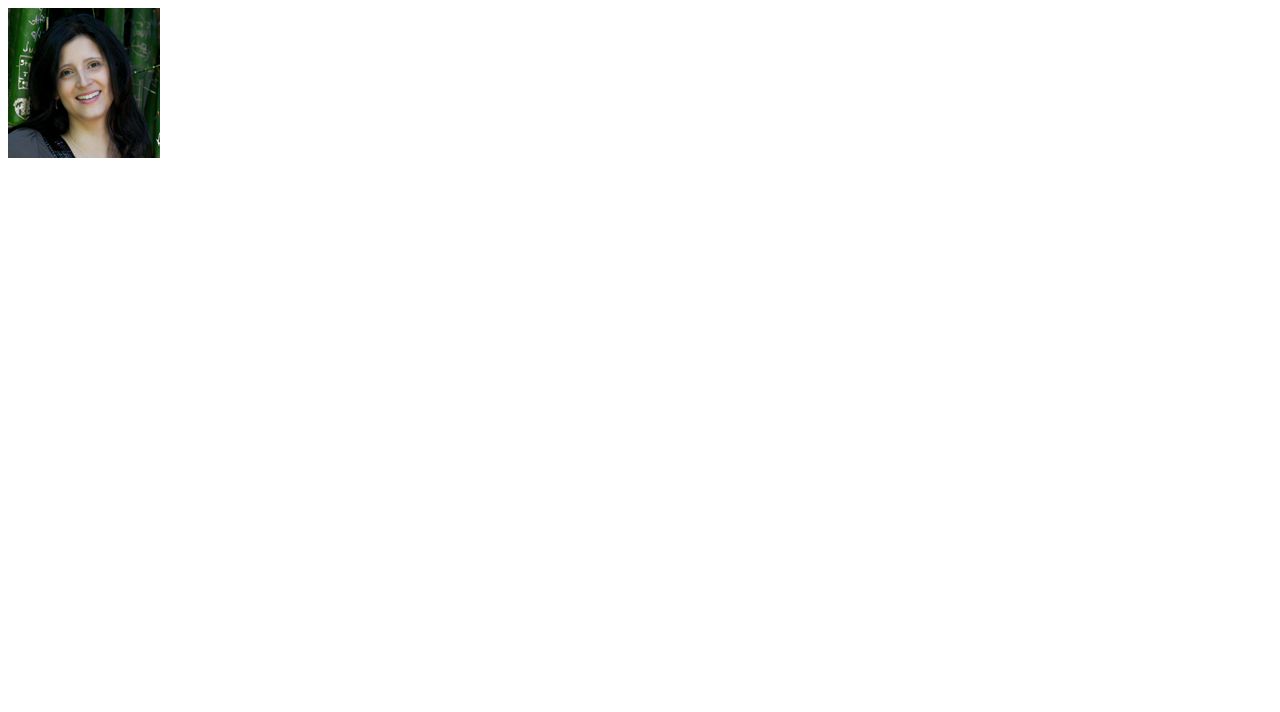
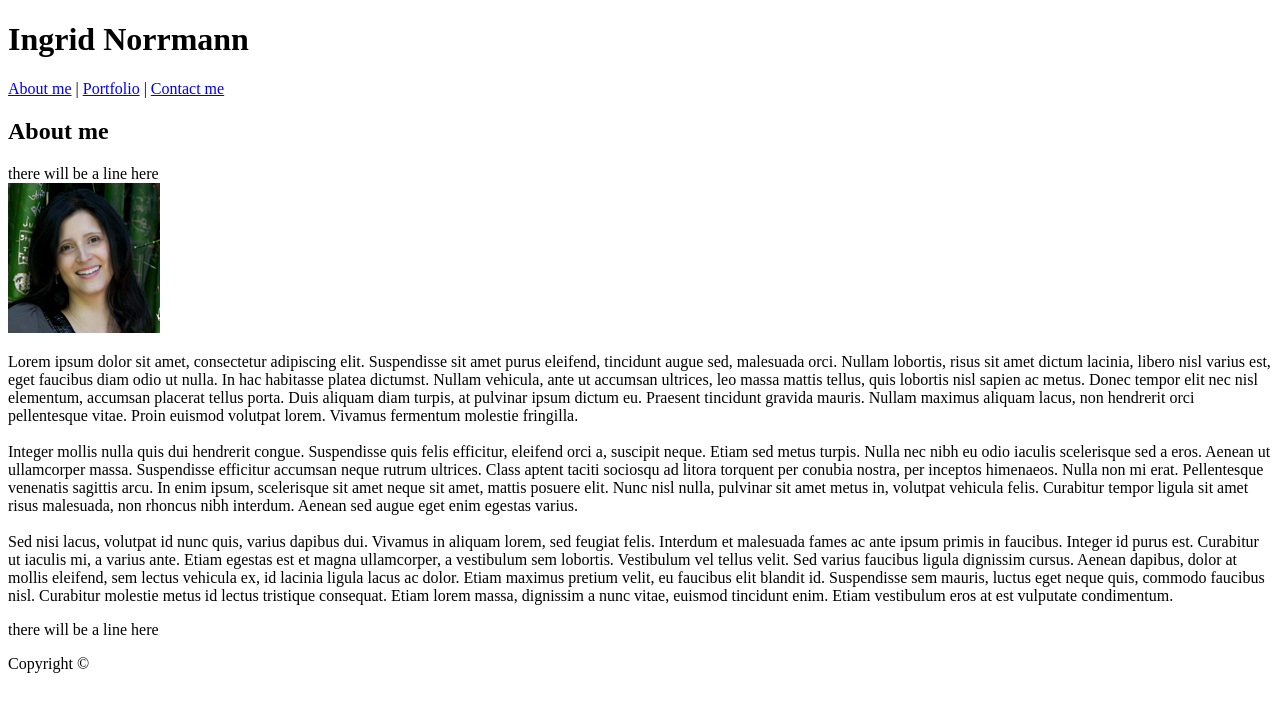
Before and after one commit to inorrmann/Basic-Portfolio, a plain HTML site: page index.html in a window 1280 px wide. Drawn offline with Linux system fonts and the light colour scheme.

Commit message:
all content added to About page

```diff
--- a/index.html
+++ b/index.html
@@ -9,11 +9,52 @@
 </head>
 
 <body>
+    <!-- Header that will be duplicated in every page with the navigation bar -->
+    <header>
+        <h1>Ingrid Norrmann</h1>
+        <nav>
+            <a href="index.html">About me</a>   |
+            <a href="portfolio.html">Portfolio</a>   |
+            <a href="contact.html">Contact me</a>
 
-<div class="container">
+        </nav>
+    </header>
 
-    <img id="box" src="assets/images/headshot.jpg">
-</div>
+    <!-- Main content -->
+    <div class="container">
+
+        <!-- Title of this page -->
+        <section>
+            <h2> About me </h2>
+
+            <section id="title-line">
+                there will be a line here
+            </section>
+        </section>
+
+        <!-- Main content of this page -->
+        <section>
+            <img id="box" src="assets/images/headshot.jpg" alt="headshot">
+
+            <p>Lorem ipsum dolor sit amet, consectetur adipiscing elit. Suspendisse sit amet purus eleifend, tincidunt augue sed, malesuada orci. Nullam lobortis, risus sit amet dictum lacinia, libero nisl varius est, eget faucibus diam odio ut nulla. In hac habitasse platea dictumst. Nullam vehicula, ante ut accumsan ultrices, leo massa mattis tellus, quis lobortis nisl sapien ac metus. Donec tempor elit nec nisl elementum, accumsan placerat tellus porta. Duis aliquam diam turpis, at pulvinar ipsum dictum eu. Praesent tincidunt gravida mauris. Nullam maximus aliquam lacus, non hendrerit orci pellentesque vitae. Proin euismod volutpat lorem. Vivamus fermentum molestie fringilla. <br><br>
+
+                Integer mollis nulla quis dui hendrerit congue. Suspendisse quis felis efficitur, eleifend orci a, suscipit neque. Etiam sed metus turpis. Nulla nec nibh eu odio iaculis scelerisque sed a eros. Aenean ut ullamcorper massa. Suspendisse efficitur accumsan neque rutrum ultrices. Class aptent taciti sociosqu ad litora torquent per conubia nostra, per inceptos himenaeos. Nulla non mi erat. Pellentesque venenatis sagittis arcu. In enim ipsum, scelerisque sit amet neque sit amet, mattis posuere elit. Nunc nisl nulla, pulvinar sit amet metus in, volutpat vehicula felis. Curabitur tempor ligula sit amet risus malesuada, non rhoncus nibh interdum. Aenean sed augue eget enim egestas varius.<br><br>
+
+                Sed nisi lacus, volutpat id nunc quis, varius dapibus dui. Vivamus in aliquam lorem, sed feugiat felis. Interdum et malesuada fames ac ante ipsum primis in faucibus. Integer id purus est. Curabitur ut iaculis mi, a varius ante. Etiam egestas est et magna ullamcorper, a vestibulum sem lobortis. Vestibulum vel tellus velit. Sed varius faucibus ligula dignissim cursus. Aenean dapibus, dolor at mollis eleifend, sem lectus vehicula ex, id lacinia ligula lacus ac dolor. Etiam maximus pretium velit, eu faucibus elit blandit id. Suspendisse sem mauris, luctus eget neque quis, commodo faucibus nisl. Curabitur molestie metus id lectus tristique consequat. Etiam lorem massa, dignissim a nunc vitae, euismod tincidunt enim. Etiam vestibulum eros at est vulputate condimentum.</p>
+        </section>
+
+    </div>
+
+    <!-- Footer that will be duplicated in every page -->
+    <footer>
+        <section id="footer-line">
+            there will be a line here
+        </section>
+
+        <section id="copyright block">
+            <p>Copyright &copy;</p>
+        </section>
+    </footer>
 
 </body>
 </html>
```
